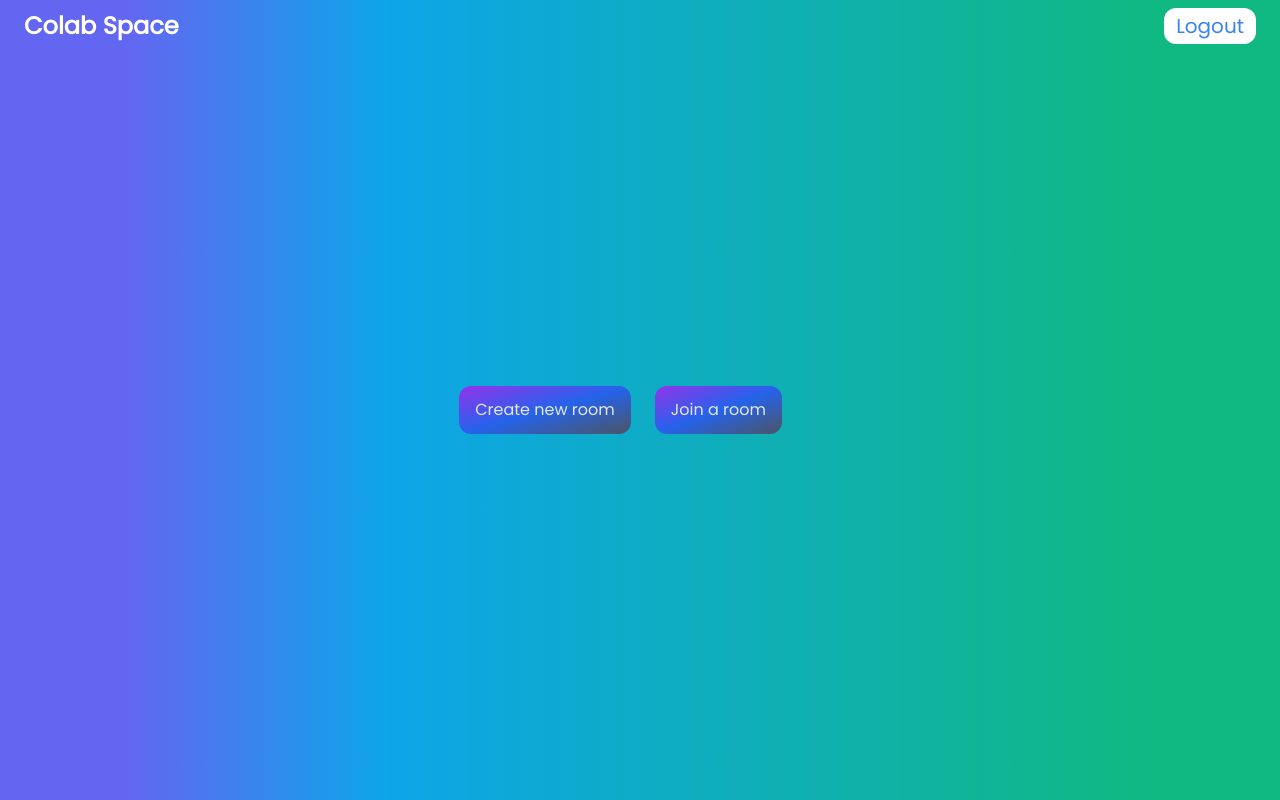
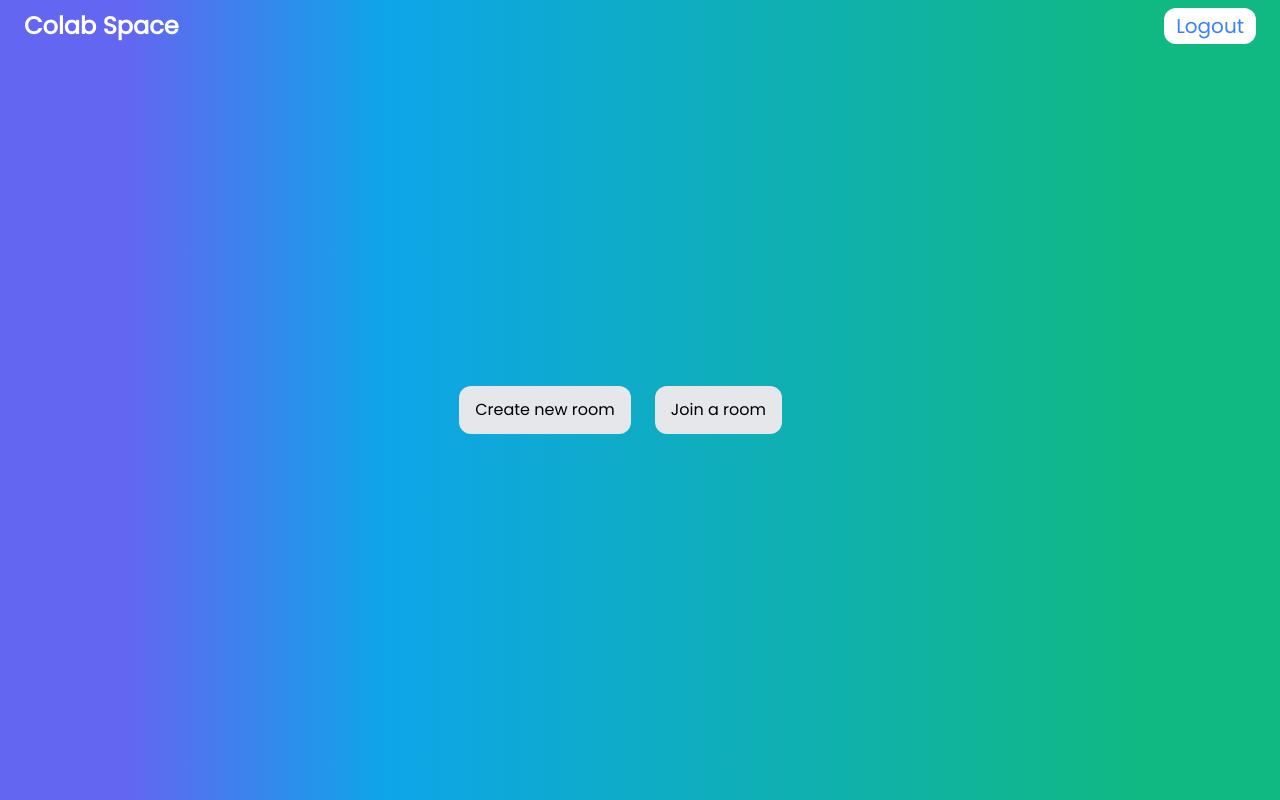
Before and after one commit to subhraneel2005/Colab-Space-Fullstack, a React (Vite) app in the folder frontend/colab-space/: page /roomChoice in a window 1280 px wide. Built offline with nearby package versions, Linux system fonts and the light colour scheme; a web font is replaced by a local one.

Commit message:
ui fixed #2

```diff
--- a/frontend/colab-space/src/components/CreateRoom.jsx
+++ b/frontend/colab-space/src/components/CreateRoom.jsx
@@ -14,7 +14,7 @@ function CreateRoom() {
           type="text"
           placeholder='Room name'
           className='px-4 py-2 rounded-md border-none outline-none bg-slate-800 text-white text-xl mb-4' />
-          <button className=' ml-6 rounded-xl bg-gradient-to-br from-purple-600 via-blue-600 to-gray-600 cursor-pointer text-gray-200 px-4 py-3 mt-5' onClick={() => navigate("/register")}>Generate room id</button>
+          <button className=' ml-6 rounded-xl bg-gray-200 cursor-pointer text-black px-4 py-3 mt-5' onClick={() => navigate("/register")}>Generate room id</button>
           </div>
         </div>
         </div>
--- a/frontend/colab-space/src/components/HomePge.jsx
+++ b/frontend/colab-space/src/components/HomePge.jsx
@@ -12,7 +12,7 @@ function HomePge() {
         <h1 className='md:text-[10vw] text-6xl text-slate-900'>Colab Space</h1>
         <p className='md:text-[2vw] text-xl mt-10 text-slate-800'>Connect instantly with video calls, share screens, and chat in realtime. Colab Space is your virtual hub for teamwork and communication.</p>
 
-        <button className='rounded-xl md:ml-[44%] bg-gradient-to-br from-purple-600 via-blue-600 to-gray-600 cursor-pointer text-gray-200 px-4 py-3 mt-10' onClick={() => navigate("/register")}>Get started</button>
+        <button className='rounded-xl md:ml-[44%] bg-gray-200 cursor-pointer text-black px-4 py-3 mt-10' onClick={() => navigate("/register")}>Get started</button>
         </div>
     </div>
   )
--- a/frontend/colab-space/src/components/JoinRoom.jsx
+++ b/frontend/colab-space/src/components/JoinRoom.jsx
@@ -16,7 +16,7 @@ function JoinRoom() {
           type="text"
           placeholder='Room id'
           className='px-4 py-2 rounded-md border-none outline-none bg-slate-800 text-white text-xl mb-4' />
-          <button className=' ml-6 rounded-xl bg-gradient-to-br from-purple-600 via-blue-600 to-gray-600 cursor-pointer text-gray-200 px-4 py-3 mt-5' onClick={() => navigate("/")}>Join room</button>
+          <button className=' ml-6 rounded-xl bg-gray-200 cursor-pointer text-black px-4 py-3 mt-5' onClick={() => navigate("/")}>Join room</button>
           </div>
         </div>
         </div>
--- a/frontend/colab-space/src/components/RoomChoice.jsx
+++ b/frontend/colab-space/src/components/RoomChoice.jsx
@@ -12,8 +12,8 @@ function RoomChoice() {
         <div className='w-full block'>
         <AppBar/>
         <div className='md:ml-[34%] ml-10'>
-          <button className=' ml-6 rounded-xl bg-gradient-to-br from-purple-600 via-blue-600 to-gray-600 cursor-pointer text-gray-200 px-4 py-3 mt-5' onClick={() => navigate("/createRoom")}>Create new room</button>
-          <button className=' ml-6 rounded-xl bg-gradient-to-br from-purple-600 via-blue-600 to-gray-600 cursor-pointer text-gray-200 px-4 py-3 mt-5' onClick={() => navigate("/joinRoom")}>Join a room</button>
+          <button className=' ml-6 rounded-xl bg-gray-200 cursor-pointer text-black  px-4 py-3 mt-5' onClick={() => navigate("/createRoom")}>Create new room</button>
+          <button className=' ml-6 rounded-xl bg-gray-200 cursor-pointer text-black px-4 py-3 mt-5' onClick={() => navigate("/joinRoom")}>Join a room</button>
           </div>
         </div>
         </div>
```
